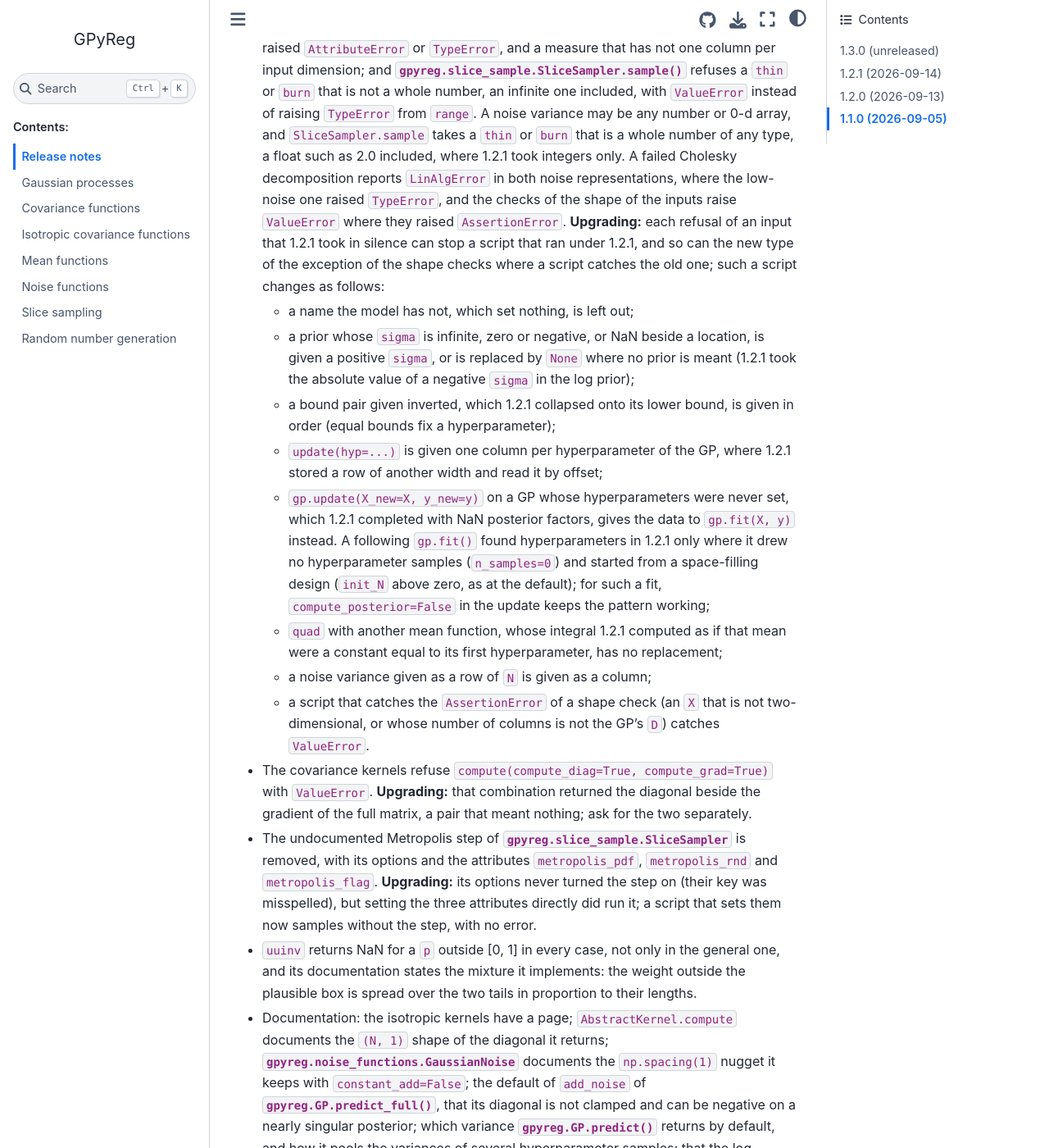
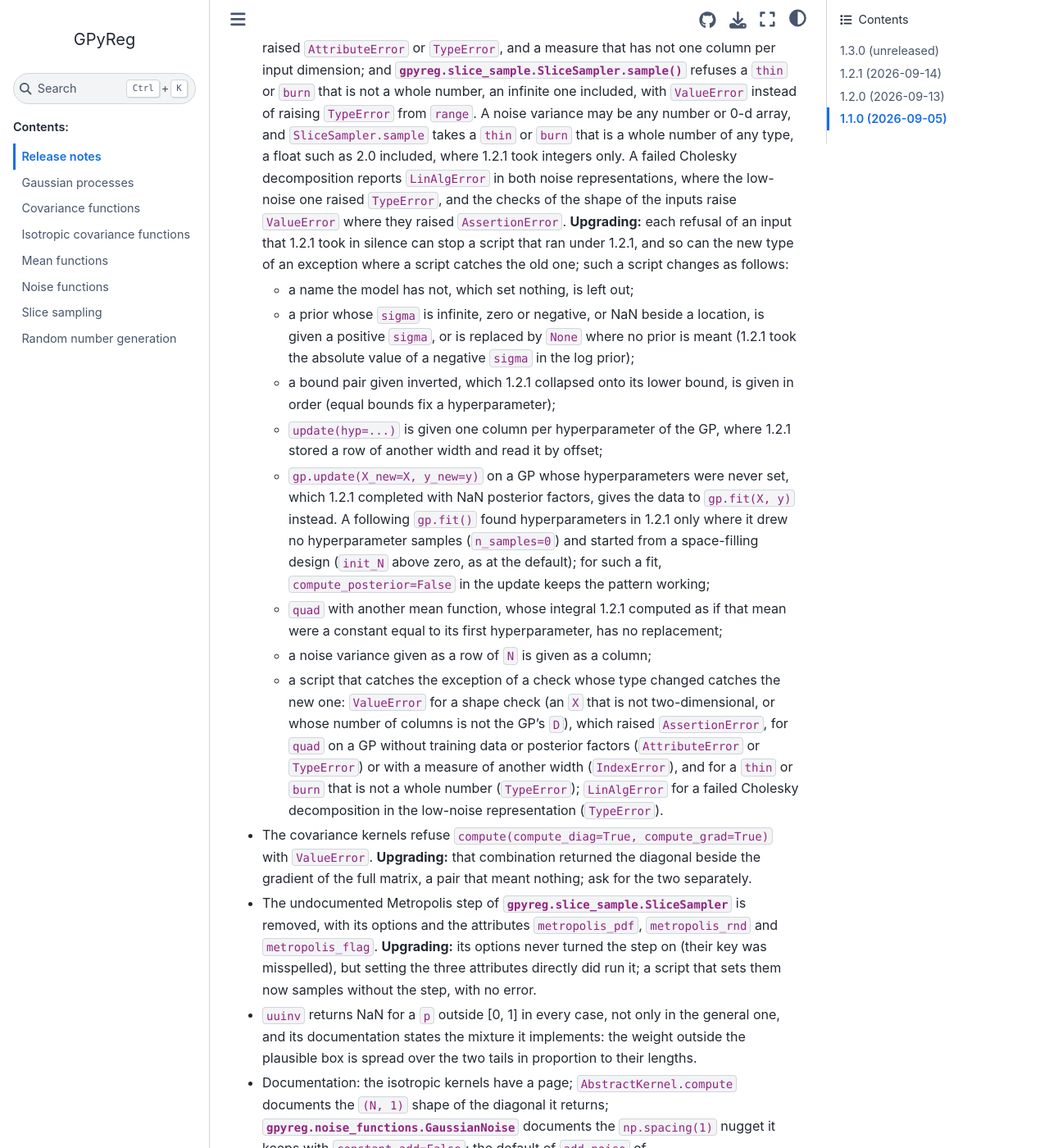
Before and after one commit to acerbilab/gpyreg, a Sphinx documentation site: the page built from docsrc/source/release_notes.rst, in a window 1280 px wide and 1400 px high, scrolled down 4020 px. Shown: the whole window at 82% size. Built offline with Sphinx 7.4.7 and the Sphinx Book theme 1.1.4, drawn with Linux system fonts in a browser that asks for light colours.

Commit message:
docs: the no-prior rule as gpyreg's own, and every changed exception type
A comment in set_priors and two test docstrings still read gpyreg's
rule for a coordinate without a prior, and the smooth-box reading of a
NaN df, as gplite_hypprior.m's. gplite reads a coordinate as having no
prior where either its location or its sigma is not finite, and has no
smooth-box families; the texts say so. The release notes' Upgrading line
on changed exception types names the shape checks alone; the refusals of
quad and of a thin or burn that is not whole, and the failed low-noise
factorization, changed type as well, and the line names them.

Co-Authored-By: Claude Opus 5.5 (1M context) <noreply@anthropic.com>

```diff
--- a/docsrc/source/release_notes.rst
+++ b/docsrc/source/release_notes.rst
@@ -196,8 +196,8 @@ to change.
   checks of the shape of the inputs raise ``ValueError`` where they raised
   ``AssertionError``. **Upgrading:** each refusal of an input that 1.2.1
   took in silence can stop a script that ran under 1.2.1, and so can the
-  new type of the exception of the shape checks where a script catches
-  the old one; such a script changes as follows:
+  new type of an exception where a script catches the old one; such a
+  script changes as follows:
 
   - a name the model has not, which set nothing, is left out;
   - a prior whose ``sigma`` is infinite, zero or negative, or NaN beside
@@ -219,9 +219,15 @@ to change.
     as if that mean were a constant equal to its first hyperparameter,
     has no replacement;
   - a noise variance given as a row of ``N`` is given as a column;
-  - a script that catches the ``AssertionError`` of a shape check (an
-    ``X`` that is not two-dimensional, or whose number of columns is not
-    the GP's ``D``) catches ``ValueError``.
+  - a script that catches the exception of a check whose type changed
+    catches the new one: ``ValueError`` for a shape check (an ``X`` that
+    is not two-dimensional, or whose number of columns is not the GP's
+    ``D``), which raised ``AssertionError``, for ``quad`` on a GP without
+    training data or posterior factors (``AttributeError`` or
+    ``TypeError``) or with a measure of another width (``IndexError``),
+    and for a ``thin`` or ``burn`` that is not a whole number
+    (``TypeError``); ``LinAlgError`` for a failed Cholesky decomposition
+    in the low-noise representation (``TypeError``).
 
 * The covariance kernels refuse ``compute(compute_diag=True,
   compute_grad=True)`` with ``ValueError``. **Upgrading:** that
```
Also changed, not shown: 2 other files.
